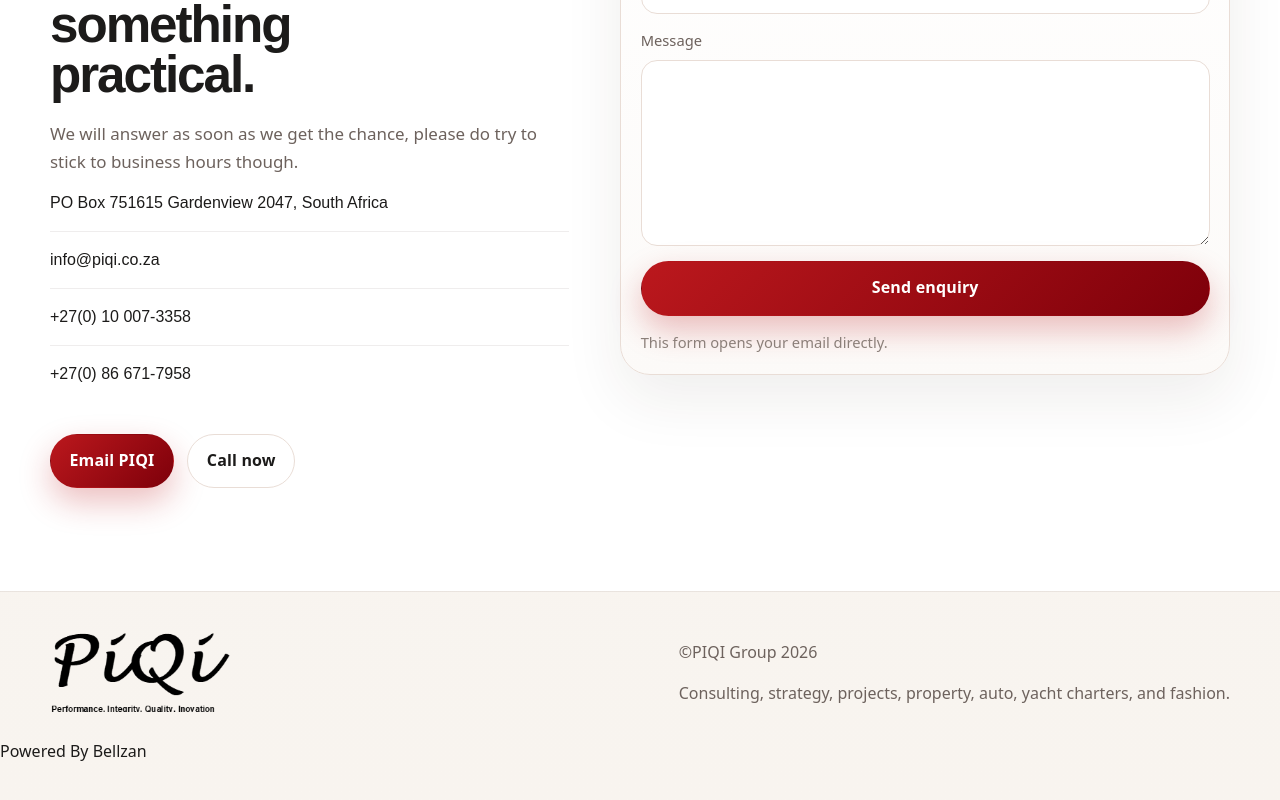
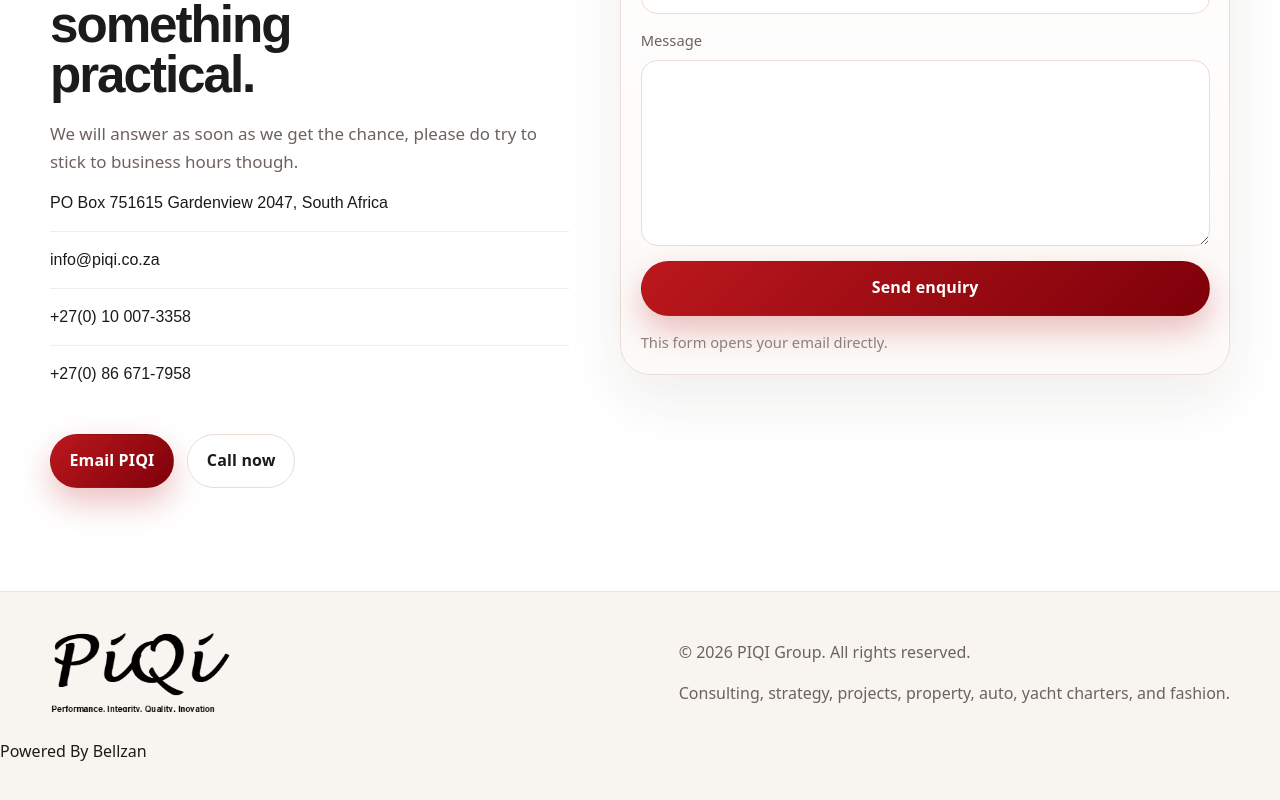
Before and after one commit to Bellzan-labs/PIQI, a Next.js app: page / in a window 1280 px wide. Shown: the part 9315-10115 px from the top of the page. Built offline with nearby package versions, Linux system fonts and the light colour scheme; a web font is replaced by a local one.

Commit message:
fix: update footer text for copyright clarity and formatting

```diff
--- a/app/page.tsx
+++ b/app/page.tsx
@@ -606,7 +606,7 @@ export default function HomePage() {
             className="theme-logo"
           />
           <div>
-            <p>©PIQI Group 2026</p>
+            <p>© 2026 PIQI Group. All rights reserved.</p>
             <p>
               Consulting, strategy, projects, property, auto, yacht charters,
               and fashion.
```
